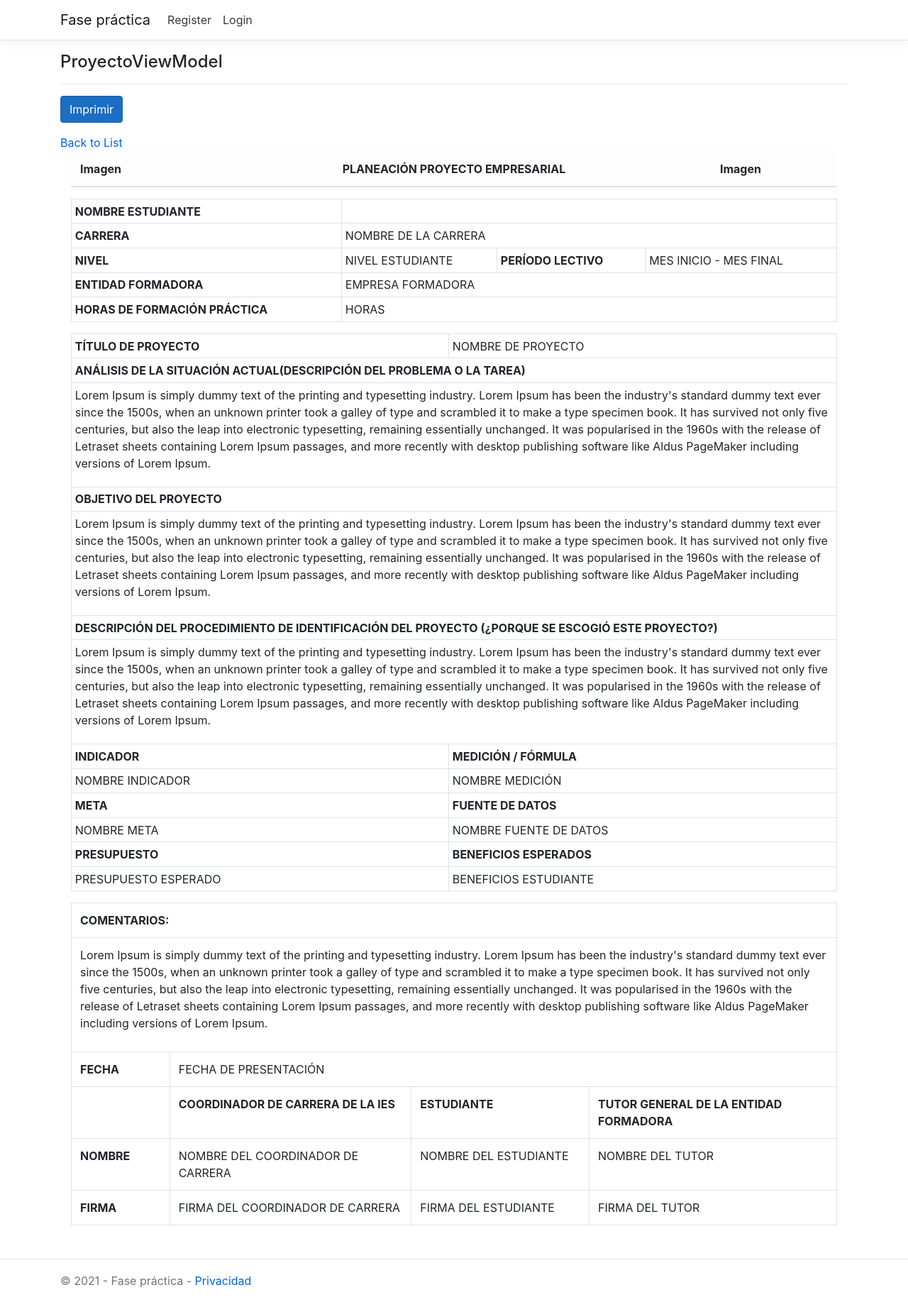
After one commit to gorkyalfa/FasePractica, an ASP.NET Core app: template FasePractica.WebApp/Views/Proyectos/Reporte.cshtml in a window 1280 px wide. The commit adds this page. Shown: the whole page at 71% size. Run offline with ASP.NET Core 8, Linux system fonts and the light colour scheme; the template is opened without the code that fills it, so the values that code supplies are empty; some libraries are stand-ins or nearby versions.

Commit message:
Cambios en Controladores: Empresa y Proyectos
 Se agrega en controladores los siguientes cambios:
- Relacion entre empresas y proyectos,
- Se agrega relacion con el Tutor en funcion delete que no existia en EmpresasController
- Se cambia en vistas, el ientificador por el nombre de la empresa

```diff
--- a/FasePractica.WebApp/Controllers/EmpresasController.cs
+++ b/FasePractica.WebApp/Controllers/EmpresasController.cs
@@ -53,7 +53,8 @@ namespace FasePractica.WebApp.Controllers
                 return NotFound();
             }
 
-            var empresa = await _context.Empresas.Include(e => e.Tutor)
+            var empresa = await _context.Empresas
+                .Include(e => e.Tutor)
                 .FirstOrDefaultAsync(m => m.EmpresaId == id);
             if (empresa == null)
             {
@@ -201,6 +202,7 @@ namespace FasePractica.WebApp.Controllers
             }
 
             var empresa = await _context.Empresas
+                .Include(e => e.Tutor)
                 .FirstOrDefaultAsync(m => m.EmpresaId == id);
             if (empresa == null)
             {
--- a/FasePractica.WebApp/Views/Proyectos/Delete.cshtml
+++ b/FasePractica.WebApp/Views/Proyectos/Delete.cshtml
@@ -45,13 +45,13 @@
             @Html.DisplayNameFor(model => model.TutorId)
         </dt>
         <dd class = "col-sm-10">
-            @Html.DisplayFor(model => model.TutorId)
+            @Html.DisplayFor(model => model.TutorAcademico.DataValueField)
         </dd>
         <dt class = "col-sm-2">
             @Html.DisplayNameFor(model => model.ContactoId)
         </dt>
         <dd class = "col-sm-10">
-            @Html.DisplayFor(model => model.ContactoId)
+            @Html.DisplayFor(model => model.TutorEmpresarial.DataValueField)
         </dd>
     </dl>
 
--- a/FasePractica.WebApp/Views/Proyectos/Index.cshtml
+++ b/FasePractica.WebApp/Views/Proyectos/Index.cshtml
@@ -63,6 +63,7 @@
             <td>
                 <a asp-action="Edit" asp-route-id="@item.ProyectoId">Edit</a> |
                 <a asp-action="Details" asp-route-id="@item.ProyectoId">Details</a> |
+                <a asp-action="Reporte" asp-route-id="@item.ProyectoId">Reporte</a> |
                 <a asp-action="Delete" asp-route-id="@item.ProyectoId">Delete</a>
             </td>
         </tr>
--- /dev/null
+++ b/FasePractica.WebApp/Views/Proyectos/Reporte.cshtml
@@ -0,0 +1,201 @@
+@model FasePractica.WebApp.Models.ProyectoViewModel
+
+@{
+    ViewData["Title"] = "Reporte";
+}
+
+
+<h4>ProyectoViewModel</h4>
+<hr />
+<div class="row">
+    <div class="col-md-4">
+        <form asp-action="Reporte">
+            <div asp-validation-summary="ModelOnly" class="text-danger"></div>
+            <div class="form-group">
+                <input type="submit" value="Imprimir" class="btn btn-primary" />
+            </div>
+        </form>
+    </div>
+</div>
+
+<div>
+    <a asp-action="Index">Back to List</a>
+</div>
+
+<div class="container">
+
+    <div class="row">
+        <div class="col">
+            <div class="table-responsive">
+                <table class="table table-bordered">
+                    <thead class="table-light">
+                        <tr>
+                            <th scope="col">Imagen</th>
+                            <th class="text-center" scope="col">PLANEACIÓN PROYECTO EMPRESARIAL</th>
+                            <th scope="col">Imagen</th>
+                        </tr>
+                    </thead>
+                </table>
+            </div>
+        </div>
+    </div>
+    <div class="row">
+        <div class="col">
+            <div class="table-responsive">
+                <table class="table table-bordered table-sm">
+                    <tbody>
+                        <tr>
+                            <th scope="row">NOMBRE ESTUDIANTE</th>
+                            <td colspan="3">@Model.NombreApellidoEstudiante</td>
+                        </tr>
+                        <tr>
+                            <th scope="row">CARRERA</th>
+                            <td colspan="3">NOMBRE DE LA CARRERA</td>
+                        </tr>
+                        <tr>
+                            <th scope="row">NIVEL</th>
+                            <td>NIVEL ESTUDIANTE</td>
+                            <th scope="row">PERÍODO LECTIVO</th>
+                            <td>MES INICIO - MES FINAL</td>
+                        </tr>
+                        <tr>
+                            <th scope="row">ENTIDAD FORMADORA</th>
+                            <td colspan="3">EMPRESA FORMADORA</td>
+                        </tr>
+                        <tr>
+                            <th scope="row">HORAS DE FORMACIÓN PRÁCTICA</th>
+                            <td colspan="3">HORAS</td>
+                        </tr>
+                    </tbody>
+                </table>
+            </div>
+        </div>
+    </div>
+    <div class="row">
+        <div class="col">
+            <div class="table-responsive">
+                <table class="table table-bordered table-sm">
+                    <tbody>
+                        <tr>
+                            <th scope="row">TÍTULO DE PROYECTO</th>
+                            <td>NOMBRE DE PROYECTO</td>
+                        </tr>
+                        <tr>
+                            <th scope="row" colspan="2">ANÁLISIS DE LA SITUACIÓN ACTUAL(DESCRIPCIÓN DEL PROBLEMA O LA TAREA)</th>
+                        </tr>
+                        <tr>
+                            <td colspan="2">
+                                <p>
+                                    Lorem Ipsum is simply dummy text of the printing and typesetting industry. Lorem Ipsum has been the industry's standard dummy text ever since the 1500s, when an unknown printer took a galley of type and scrambled it to make a type specimen book. It has survived not only five centuries, but also the leap into electronic typesetting, remaining essentially unchanged. It was popularised in the 1960s with the release of Letraset sheets containing Lorem Ipsum passages, and more recently with desktop publishing software like Aldus PageMaker including versions of Lorem Ipsum.
+                                </p>
+                            </td>
+                        </tr>
+                        <tr>
+                            <th colspan="2">OBJETIVO DEL PROYECTO</th>
+                        </tr>
+                        <tr>
+                            <td colspan="2">
+                                <p>
+                                    Lorem Ipsum is simply dummy text of the printing and typesetting industry. Lorem Ipsum has been the industry's standard dummy text ever since the 1500s, when an unknown printer took a galley of type and scrambled it to make a type specimen book. It has survived not only five centuries, but also the leap into electronic typesetting, remaining essentially unchanged. It was popularised in the 1960s with the release of Letraset sheets containing Lorem Ipsum passages, and more recently with desktop publishing software like Aldus PageMaker including versions of Lorem Ipsum.
+                                </p>
+                            </td>
+                        </tr>
+                        <tr>
+                            <th colspan="2">DESCRIPCIÓN DEL PROCEDIMIENTO DE IDENTIFICACIÓN DEL PROYECTO (¿PORQUE SE ESCOGIÓ ESTE PROYECTO?)</th>
+                        </tr>
+                        <tr>
+                            <td colspan="2">
+                                <p>
+                                    Lorem Ipsum is simply dummy text of the printing and typesetting industry. Lorem Ipsum has been the industry's standard dummy text ever since the 1500s, when an unknown printer took a galley of type and scrambled it to make a type specimen book. It has survived not only five centuries, but also the leap into electronic typesetting, remaining essentially unchanged. It was popularised in the 1960s with the release of Letraset sheets containing Lorem Ipsum passages, and more recently with desktop publishing software like Aldus PageMaker including versions of Lorem Ipsum.
+                                </p>
+                            </td>
+                        </tr>
+                        <tr>
+                            <th scope="row">INDICADOR</th>
+                            <th scope="row">MEDICIÓN / FÓRMULA</th>
+                        </tr>
+                        <tr>
+                            <td>NOMBRE INDICADOR</td>
+                            <td>NOMBRE MEDICIÓN</td>
+                        </tr>
+                        <tr>
+                            <th scope="row">META</th>
+                            <th scope="row">FUENTE DE DATOS</th>
+                        </tr>
+                        <tr>
+                            <td>NOMBRE META</td>
+                            <td>NOMBRE FUENTE DE DATOS</td>
+                        </tr>
+                        <tr>
+                            <th scope="row">PRESUPUESTO</th>
+                            <th scope="row">BENEFICIOS ESPERADOS</th>
+                        </tr>
+                        <tr>
+                            <td>PRESUPUESTO ESPERADO</td>
+                            <td>BENEFICIOS ESTUDIANTE</td>
+                        </tr>
+                    </tbody>
+                </table>
+            </div>
+        </div>
+    </div>
+    <div class="row">
+        <div class="col">
+            <div class="table-responsive">
+                <table class="table table-bordered">
+                    <tbody>
+                        <tr>
+                            <th colspan="7">COMENTARIOS:</th>
+                        </tr>
+                        <tr>
+                            <td colspan="7">
+                                <p>
+                                    Lorem Ipsum is simply dummy text of the printing and typesetting industry. Lorem Ipsum has been the industry's standard dummy text ever since the 1500s, when an unknown printer took a galley of type and scrambled it to make a type specimen book. It has survived not only five centuries, but also the leap into electronic typesetting, remaining essentially unchanged. It was popularised in the 1960s with the release of Letraset sheets containing Lorem Ipsum passages, and more recently with desktop publishing software like Aldus PageMaker including versions of Lorem Ipsum.
+                                </p>
+                            </td>
+                        </tr>
+                        <tr>
+                            <th>FECHA</th>
+                            <td colspan="6">FECHA DE PRESENTACIÓN</td>
+                        </tr>
+                        <tr>
+                            <td></td>
+                            <th colspan="2">COORDINADOR DE CARRERA DE LA IES</th>
+                            <th colspan="2">ESTUDIANTE</th>
+                            <th colspan="2">TUTOR GENERAL DE LA ENTIDAD FORMADORA</th>
+                        </tr>
+                        <tr>
+                            <th>NOMBRE</th>
+                            <td colspan="2">NOMBRE DEL COORDINADOR DE CARRERA</td>
+                            <td colspan="2">NOMBRE DEL ESTUDIANTE</td>
+                            <td colspan="2">NOMBRE DEL TUTOR</td>
+                        </tr>
+                        <tr>
+                            <th>FIRMA</th>
+                            <td colspan="2">FIRMA DEL COORDINADOR DE CARRERA</td>
+                            <td colspan="2">FIRMA DEL ESTUDIANTE</td>
+                            <td colspan="2">FIRMA DEL TUTOR</td>
+                        </tr>
+                    </tbody>
+                </table>
+            </div>
+        </div>
+    </div>
+
+    <!-- tabla dos -->
+    <div class="row">
+        <div class="col">
+            <div class="table-responsive">
+                <table class="table table-bordered table-sm">
+                </table>
+            </div>
+        </div>
+    </div>
+
+    <!-- fin tabla dos-->
+
+</div>
+
+@section Scripts {
+    @{await Html.RenderPartialAsync("_ValidationScriptsPartial");}
+}
```
Also changed, not shown: FasePractica.WebApp/Controllers/ProyectosController.cs (+30 -0 lines), FasePractica.WebApp/Models/ProyectoViewModel.cs (added, +11 -0 lines).
